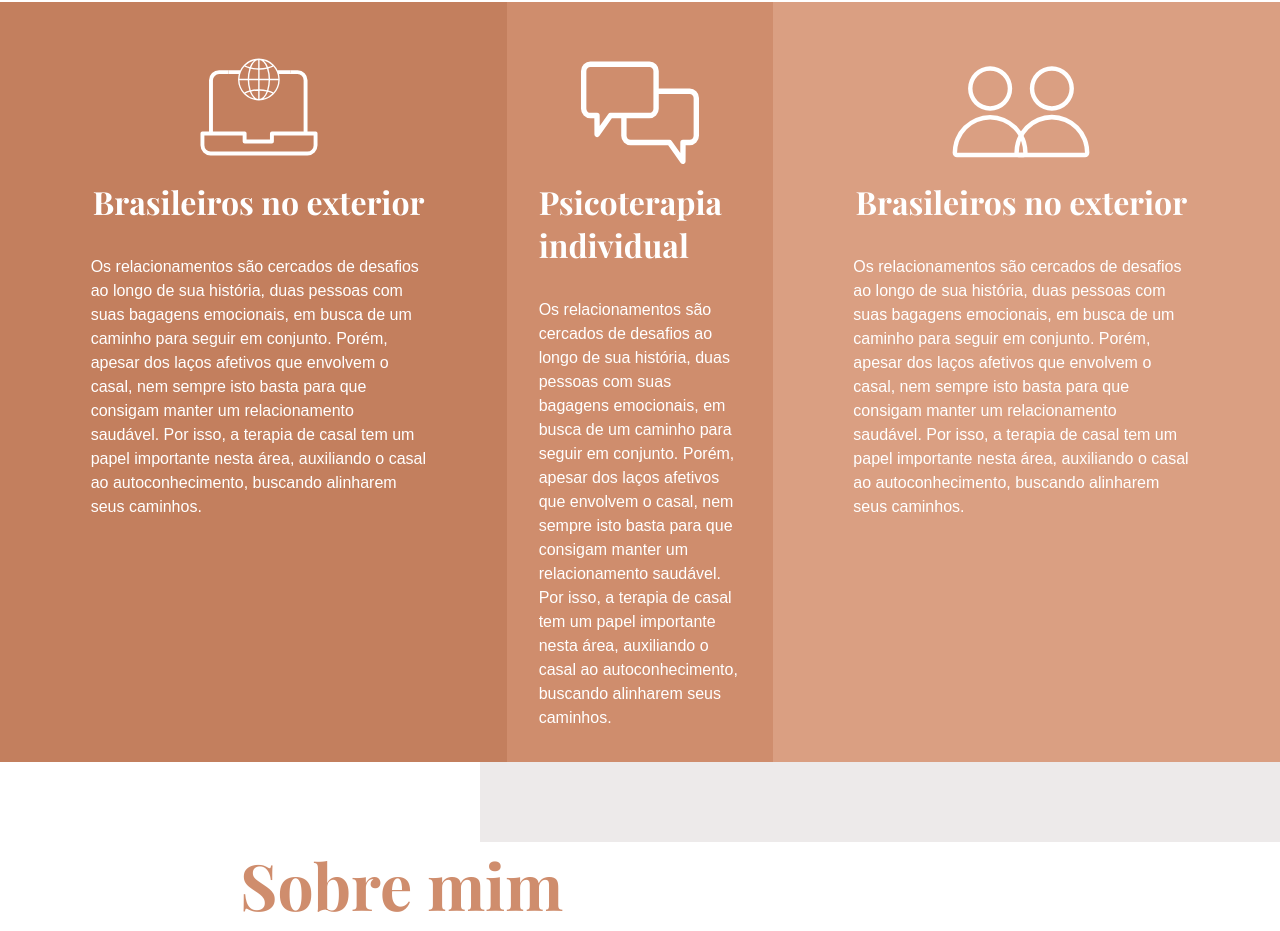
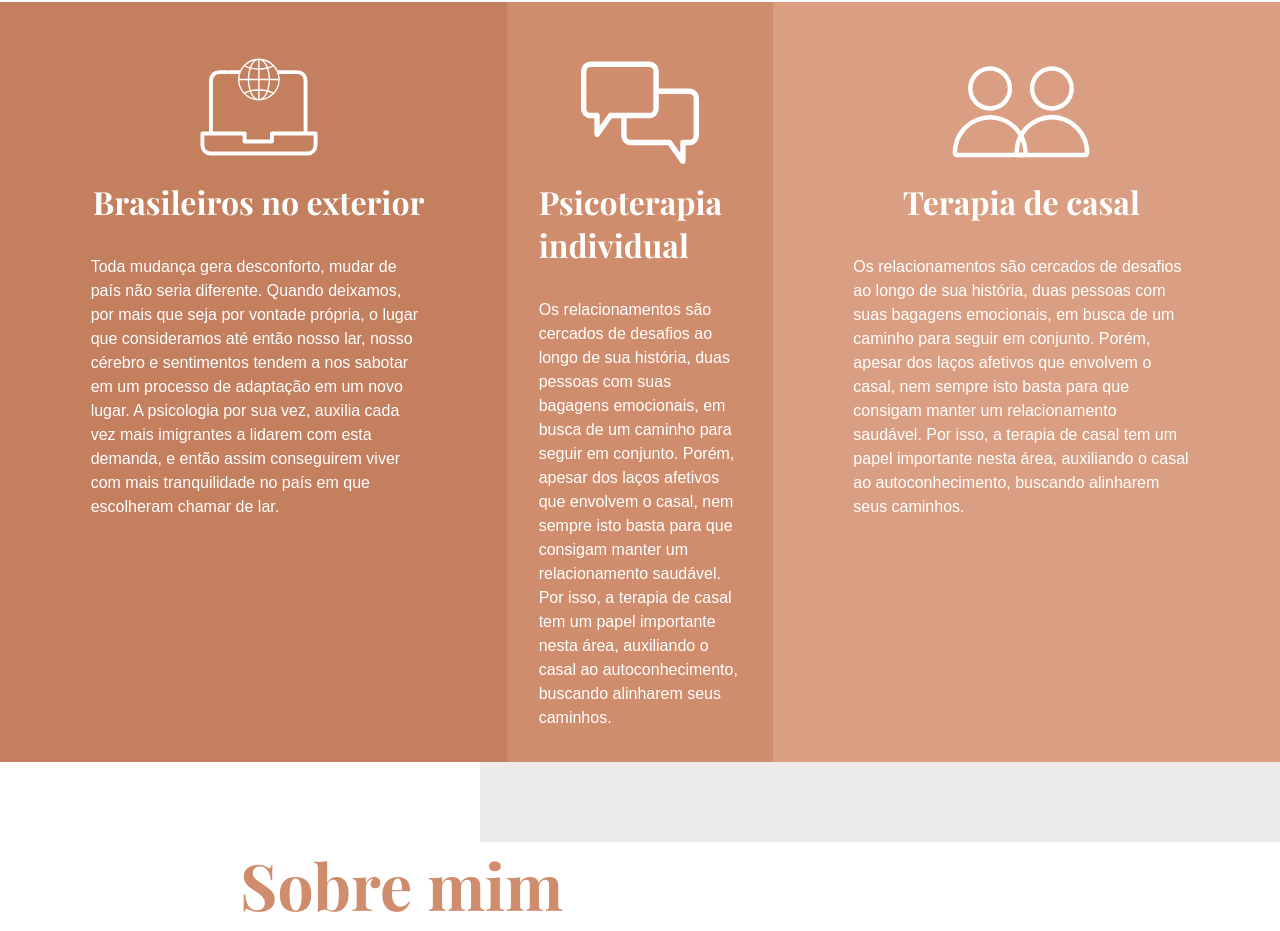
Before and after one commit to gnrfilipe04/estefane-medeiros, a Next.js app: page / in a window 1280 px wide. Shown: the part 1382-2313 px from the top of the page. Built offline with nearby package versions, Linux system fonts and the light colour scheme; a web font is replaced by a local one.

Commit message:
change text service

```diff
--- a/src/components/Main/index.js
+++ b/src/components/Main/index.js
@@ -87,13 +87,14 @@ const Main = () => {
             <img className="icon-exterior" src="icones-01.svg" />
             <h1>Brasileiros no exterior</h1>
             <p>
-              Os relacionamentos são cercados de desafios ao longo de sua
-              história, duas pessoas com suas bagagens emocionais, em busca de
-              um caminho para seguir em conjunto. Porém, apesar dos laços
-              afetivos que envolvem o casal, nem sempre isto basta para que
-              consigam manter um relacionamento saudável. Por isso, a terapia de
-              casal tem um papel importante nesta área, auxiliando o casal ao
-              autoconhecimento, buscando alinharem seus caminhos.
+              Toda mudança gera desconforto, mudar de país não seria diferente.
+              Quando deixamos, por mais que seja por vontade própria, o lugar que
+              consideramos até então nosso lar, nosso cérebro e sentimentos tendem
+              a nos sabotar em um processo de adaptação em um novo lugar. A psicologia
+              por sua vez, auxilia cada vez mais imigrantes a lidarem com esta demanda,
+              e então assim conseguirem viver com mais tranquilidade no país em que escolheram
+              chamar de lar.
+
             </p>
           </div>
         </div>
@@ -115,7 +116,7 @@ const Main = () => {
         <div className="div-casal">
           <div className="casal">
             <img className="icon-casal" src="icones-03.svg" />
-            <h1>Brasileiros no exterior</h1>
+            <h1>Terapia de casal</h1>
             <p>
               Os relacionamentos são cercados de desafios ao longo de sua
               história, duas pessoas com suas bagagens emocionais, em busca de
```
